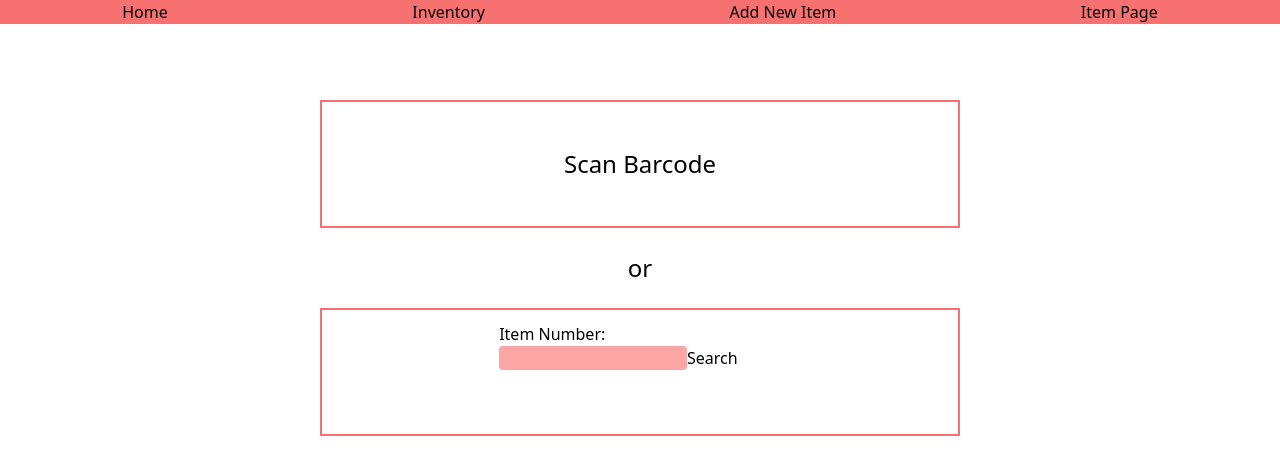
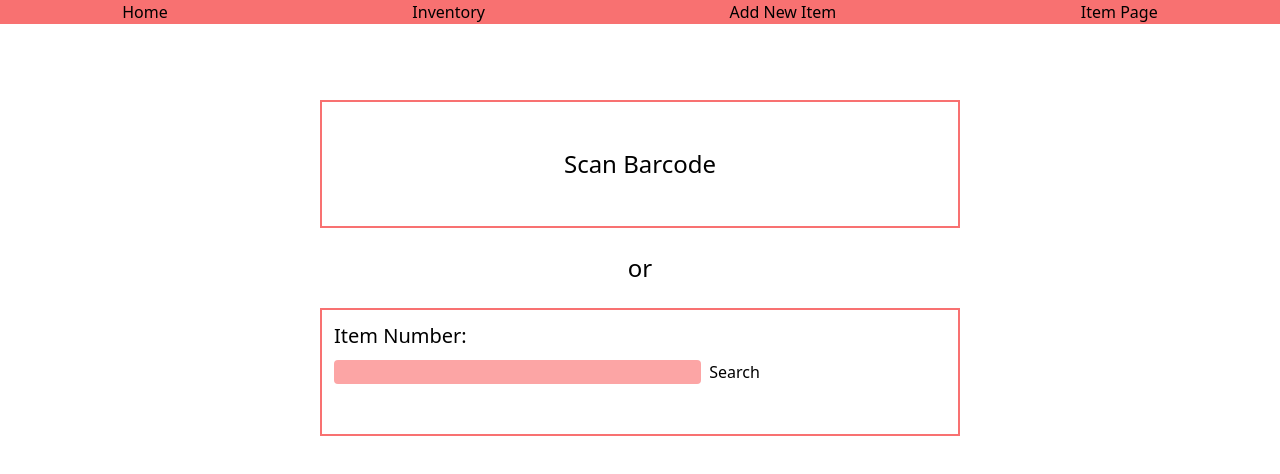
Before and after one commit to Git-Vdim-Hub/lunchroom-inventory-app, a React (Create React App) app in the folder client/: page / in a window 1280 px wide. Shown: the top 474 px of the page. Built offline with nearby package versions, Linux system fonts and the light colour scheme.

Commit message:
working on flexing

```diff
--- a/client/src/pages/Home.js
+++ b/client/src/pages/Home.js
@@ -39,21 +39,21 @@ export default function Home() {
 			<p className="flex justify-center my-3 text-xl md:text-2xl">or</p>
 			<div className="flex justify-center">
 				<div className="flex justify-center border border-2 border-red-400 h-32 w-1/2 p-3 my-3">
-					<form className="w-100">
-						<label className="grid-span-1">Item Number:</label>
-						<div className="grid-span-1">
+					<div className="w-full flex relative justify-center">
+						<label className=" absolute md:text-lg lg:text-xl top-0 left-0">Item Number:</label>
+						<div className="self-center w-full">
 							<input
 								name="itemNumber"
 								type="text"
 								onChange={handleInputChange}
 								value={itemNumber}
-								className="bg-red-300 rounded w-2/3"
+								className="bg-red-300 rounded w-5/6 md:w-3/5 mr-1 md:mr-2"
 							></input>
 							<button type="button" onClick={handleSubmit}>
 								Search
 							</button>
 						</div>
-					</form>
+					</div>
 					{/* <form className="grid grid-rows-2">
 						<label className="grid-span-1">Item Number:</label>
 						<div className="grid-span-1">
```
